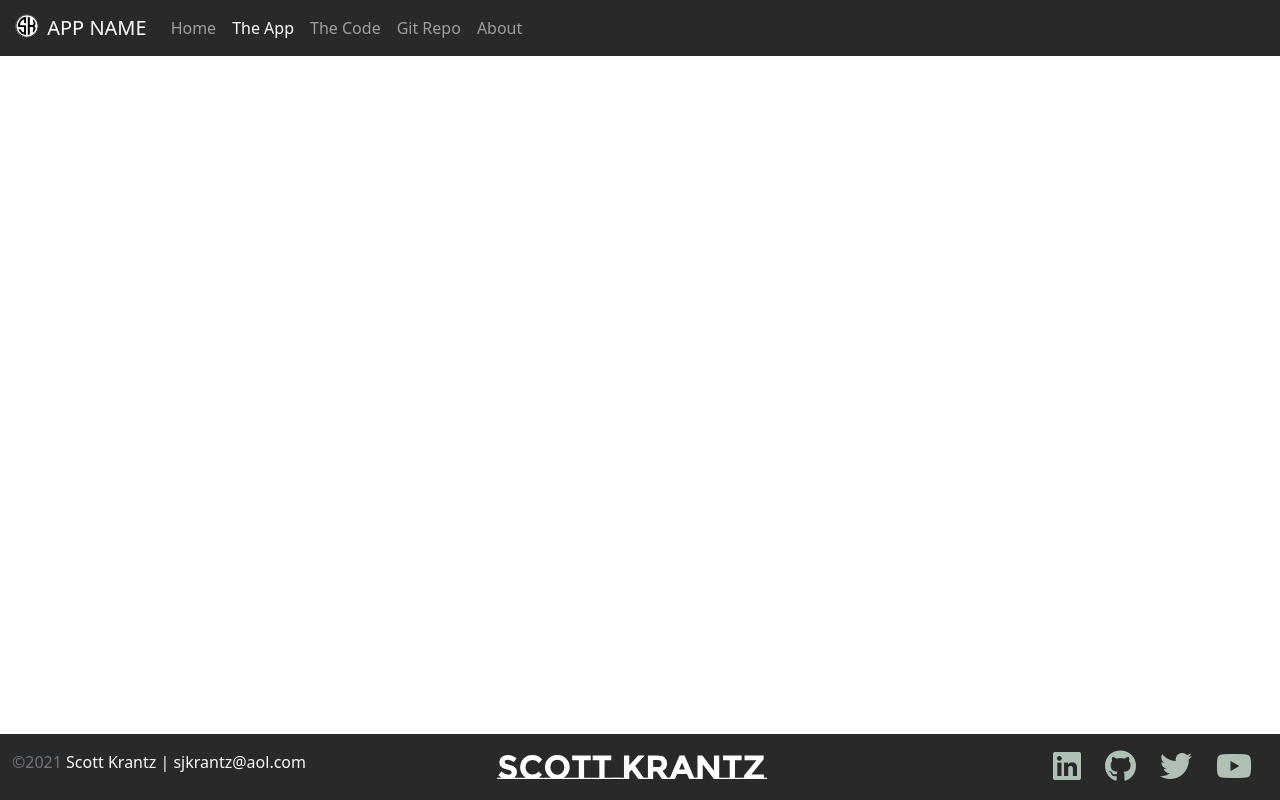
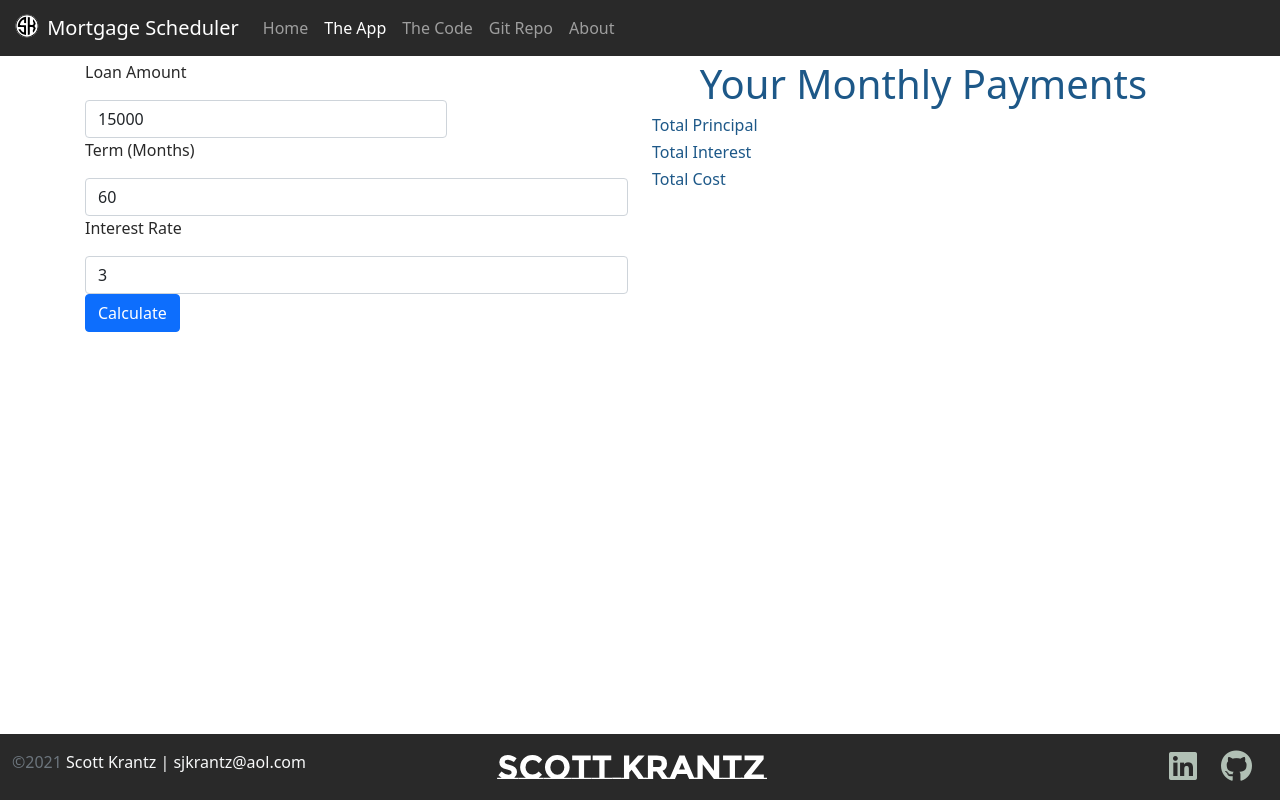
Before and after one commit to ScottKrantz/Amortizator, a plain HTML site: page app.html in a window 1280 px wide. Drawn offline with nearby package versions, Linux system fonts and the light colour scheme.

Commit message:
SettingUpForm

```diff
--- a/app.html
+++ b/app.html
@@ -2,7 +2,7 @@
 <html lang="en" class="h-100">
 
 <head>
-    <title>App Name: A Coding Project by Scott Krantz</title>
+    <title>Mortgage Scheduler: A Coding Project by Scott Krantz</title>
     <!-- Required meta tags -->
     <meta charset="utf-8">
     <meta name="viewport" content="width=device-width, initial-scale=1, shrink-to-fit=no">
@@ -22,7 +22,7 @@
     <!-- ==== Nav Section ==== -->
     <nav class="navbar navbar-expand-md navbar-dark fixed-top">
         <div class="container-fluid">
-            <a class="navbar-brand" href="#"><img src="img/SKLogo-Light.svg" class="d-inline-block align-text-top" alt="Scott Krantz Logo" width="30" height="24"> APP NAME</a>
+            <a class="navbar-brand" href="#"><img src="img/SKLogo-Light.svg" class="d-inline-block align-text-top" alt="Scott Krantz Logo" width="30" height="24"> Mortgage Scheduler</a>
             <button class="navbar-toggler" type="button" data-bs-toggle="collapse" data-bs-target="#navbarCollapse"
                 aria-controls="navbarCollapse" aria-expanded="false" aria-label="Toggle navigation">
                 <span class="navbar-toggler-icon"></span>
@@ -39,7 +39,7 @@
                         <a class="nav-link" href="code.html">The Code</a>
                     </li>
                     <li class="nav-item">
-                        <a class="nav-link" target="_blank" href="#">Git Repo</a>
+                        <a class="nav-link" target="_blank" href="https://github.com/ScottKrantz/MortgageScheduler">Git Repo</a>
                     </li>
                     <li class="nav-item">
                         <a class="nav-link" target="_blank" href="#">About</a>
@@ -51,7 +51,32 @@
     <!-- ==== Main Section ==== -->
     <main class="flex-shrink-0">
         <div class="container">
-
+            <div class="row">
+                <div class="col-6">
+                    <form>
+                        <div class="col-4">
+                            <p>Loan Amount</p>
+                        </div>
+                        <div class="col-8">
+                            <input id="loanAmount" type="number" class="form-control" placeholder="Loan Amount" value=15000 aria-label="Loan Amount">
+                        </div>
+                        <p>Term (Months)</p>
+                        <input id="term" type="number" class="form-control" placeholder="Term (Months)" value=60 aria-label="Term (Months)">
+                        <p>Interest Rate</p>
+                        <input id="interestRate" type="number" class="form-control" placeholder="Interest Rate" value=3 aria-label="Interest Rate">
+                        <button id="btnSubmit" type="button" class="btn btn-primary">Calculate</button>
+                    </form>
+                </div>
+                <div class="col-6">
+                    <h1 class="text-center">Your Monthly Payments</h1>
+                    <h6>Total Principal</h6>
+                    <h6>Total Interest</h6>
+                    <h6>Total Cost</h6>
+                </div>
+            </div>
+            <div class="row">
+                <div class="col-12"></div>
+            </div>
         </div>
     </main>
     <!-- ==== Footer Section ==== -->
@@ -67,9 +92,9 @@
                 <div class="col d-flex align-items-center justify-content-start justify-content-lg-end">
                     <div class="row">
                         <div class="col social"><a href="https://www.linkedin.com/in/scott-krantz-32b5a8143/" target="_blank"><i class="fab fa-linkedin fa-2x"></i></a></div>
-                        <div class="col social"><a href="#" target="_blank"><i class="fab fa-github fa-2x"></i></a></div>
-                        <div class="col social"><a href="#" target="_blank"><i class="fab fa-twitter fa-2x"></i></a></div>
-                        <div class="col social"><a href="#" target="_blank"><i class="fab fa-youtube fa-2x"></i></a></div>
+                        <div class="col social"><a href="https://github.com/ScottKrantz" target="_blank"><i class="fab fa-github fa-2x"></i></a></div>
+                        <!--<div class="col social"><a href="#" target="_blank"><i class="fab fa-twitter fa-2x"></i></a></div>-->
+                        <!--<div class="col social"><a href="#" target="_blank"><i class="fab fa-youtube fa-2x"></i></a></div>-->
                     </div>
                 </div>
             </div>
@@ -83,6 +108,9 @@
         integrity="sha384-cVKIPhGWiC2Al4u+LWgxfKTRIcfu0JTxR+EQDz/bgldoEyl4H0zUF0QKbrJ0EcQF" crossorigin="anonymous">
     </script>
     <script src="js/site.js"></script>
+    <script>
+        document.getElementById("btnSubmit").addEventListener("click",getValues);
+    </script>
 </body>
 
 </html>
```
Also changed, not shown: code.html (+7 -7 lines), index.html (+9 -9 lines), img/Hundred.svg (deleted), img/Hyaku-Logo.png (deleted), img/MortgageSchedulerLogo.svg (added).
